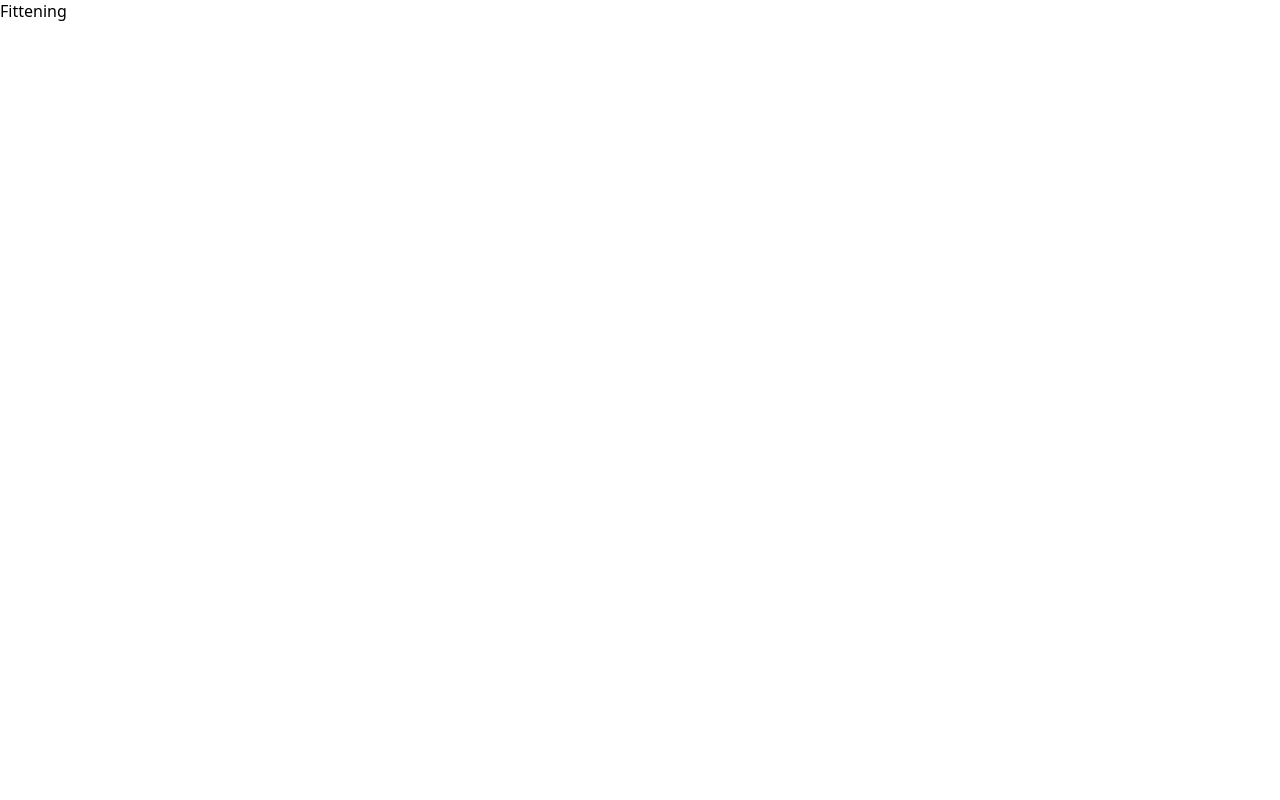
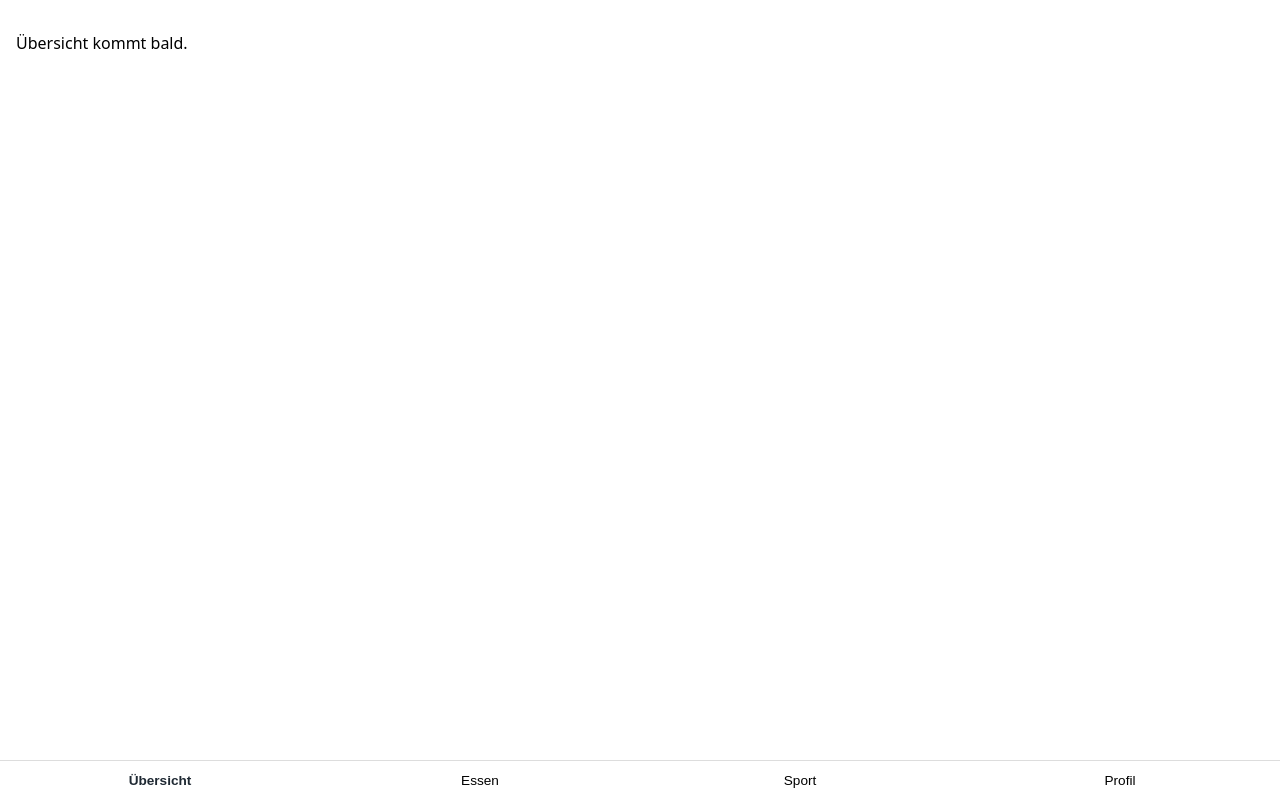
Before and after one commit to apmc137/fittening, a React (Vite) app: page / in a window 1280 px wide. Built offline with nearby package versions, Linux system fonts and the light colour scheme.

Commit message:
Add tab-based app shell with stub screens

```diff
--- /dev/null
+++ b/src/App.css
@@ -0,0 +1,49 @@
+.app {
+  display: flex;
+  flex-direction: column;
+  min-height: 100vh;
+}
+
+.app-content {
+  flex: 1;
+  padding: 1rem;
+  padding-bottom: 5rem;
+  overflow-y: auto;
+}
+
+.tab-bar {
+  position: fixed;
+  bottom: 0;
+  left: 0;
+  right: 0;
+  display: flex;
+  border-top: 1px solid #ddd;
+  background: white;
+  padding-bottom: env(safe-area-inset-bottom);
+}
+
+.tab-bar button {
+  flex: 1;
+  padding: 0.75rem 0;
+  border: none;
+  background: none;
+  font-size: 0.85rem;
+}
+
+.tab-bar button.active {
+  font-weight: bold;
+  color: #1f2933;
+}
+
+.progress-bar {
+  background: #eee;
+  height: 12px;
+  border-radius: 6px;
+  overflow: hidden;
+  margin: 0.5rem 0;
+}
+
+.progress-bar-fill {
+  background: #1f2933;
+  height: 100%;
+}
--- a/src/App.tsx
+++ b/src/App.tsx
@@ -1,3 +1,41 @@
+import { useState } from 'react'
+import { Dashboard } from './components/Dashboard/Dashboard'
+import { FoodLog } from './components/Food/FoodLog'
+import { WorkoutLog } from './components/Workout/WorkoutLog'
+import { ProfileScreen } from './components/Profile/ProfileScreen'
+import './App.css'
+
+type Tab = 'dashboard' | 'food' | 'workout' | 'profile'
+
+const TABS: { id: Tab; label: string }[] = [
+  { id: 'dashboard', label: 'Übersicht' },
+  { id: 'food', label: 'Essen' },
+  { id: 'workout', label: 'Sport' },
+  { id: 'profile', label: 'Profil' },
+]
+
 export function App() {
-  return <div>Fittening</div>
+  const [activeTab, setActiveTab] = useState<Tab>('dashboard')
+
+  return (
+    <div className="app">
+      <main className="app-content">
+        {activeTab === 'dashboard' && <Dashboard />}
+        {activeTab === 'food' && <FoodLog />}
+        {activeTab === 'workout' && <WorkoutLog />}
+        {activeTab === 'profile' && <ProfileScreen />}
+      </main>
+      <nav className="tab-bar">
+        {TABS.map((tab) => (
+          <button
+            key={tab.id}
+            className={activeTab === tab.id ? 'active' : ''}
+            onClick={() => setActiveTab(tab.id)}
+          >
+            {tab.label}
+          </button>
+        ))}
+      </nav>
+    </div>
+  )
 }
--- /dev/null
+++ b/src/components/Dashboard/Dashboard.tsx
@@ -0,0 +1,3 @@
+export function Dashboard() {
+  return <p>Übersicht kommt bald.</p>
+}
--- /dev/null
+++ b/src/components/Food/FoodLog.tsx
@@ -0,0 +1,3 @@
+export function FoodLog() {
+  return <p>Essen-Log kommt bald.</p>
+}
--- /dev/null
+++ b/src/components/Profile/ProfileScreen.tsx
@@ -0,0 +1,3 @@
+export function ProfileScreen() {
+  return <p>Profil kommt bald.</p>
+}
--- /dev/null
+++ b/src/components/Workout/WorkoutLog.tsx
@@ -0,0 +1,3 @@
+export function WorkoutLog() {
+  return <p>Sport-Log kommt bald.</p>
+}
```
